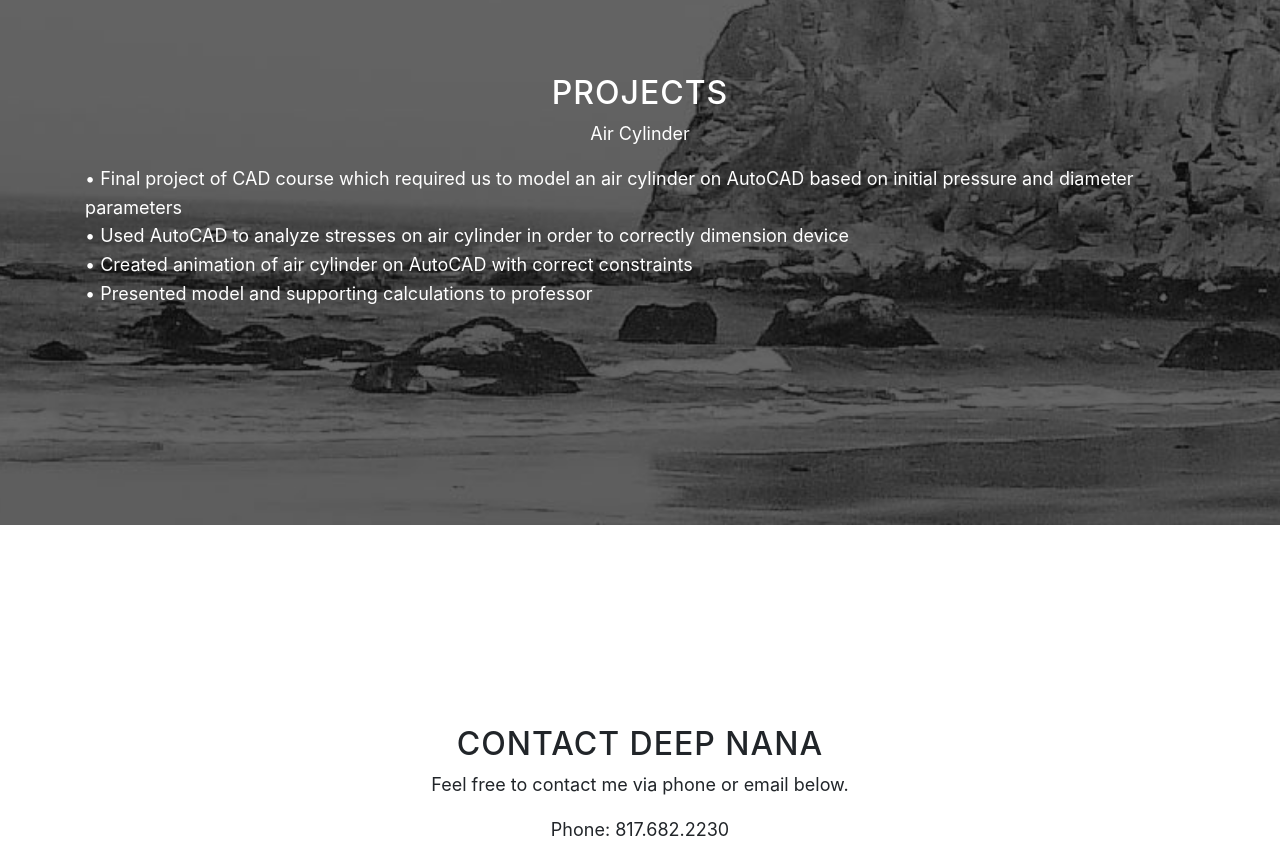
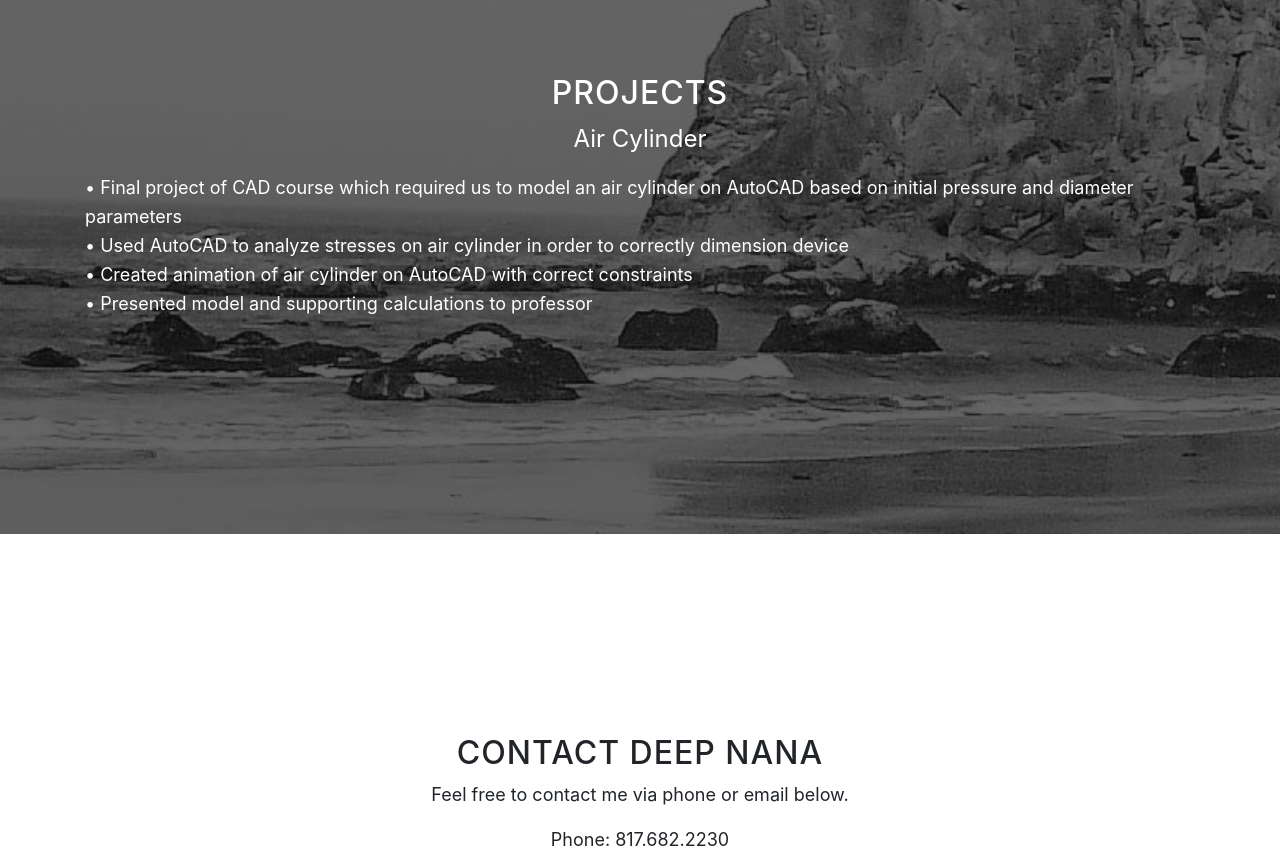
Before and after one commit to deepnana/deepnana.github.io, a website with bundled scripts: page index.html in a window 1280 px wide. Shown: the part 1520-2378 px from the top of the page. Built offline with nearby package versions, Linux system fonts and the light colour scheme.

Commit message:
Adding to projects section

```diff
--- a/index.html
+++ b/index.html
@@ -84,8 +84,8 @@
       <div class="container">
         <div class="col-lg-8 mx-auto">
           <h2>Projects</h2>
-          <p>Air Cylinder</p>
         </div>
+        <p align-left><font size="+2">Air Cylinder</font></p>
         <p align=left>•	Final project of CAD course which required us to model an air cylinder on AutoCAD based on initial pressure and diameter parameters<br>
 •	Used AutoCAD to analyze stresses on air cylinder in order to correctly dimension device<br>
 •	Created animation of air cylinder on AutoCAD with correct constraints<br>
```
